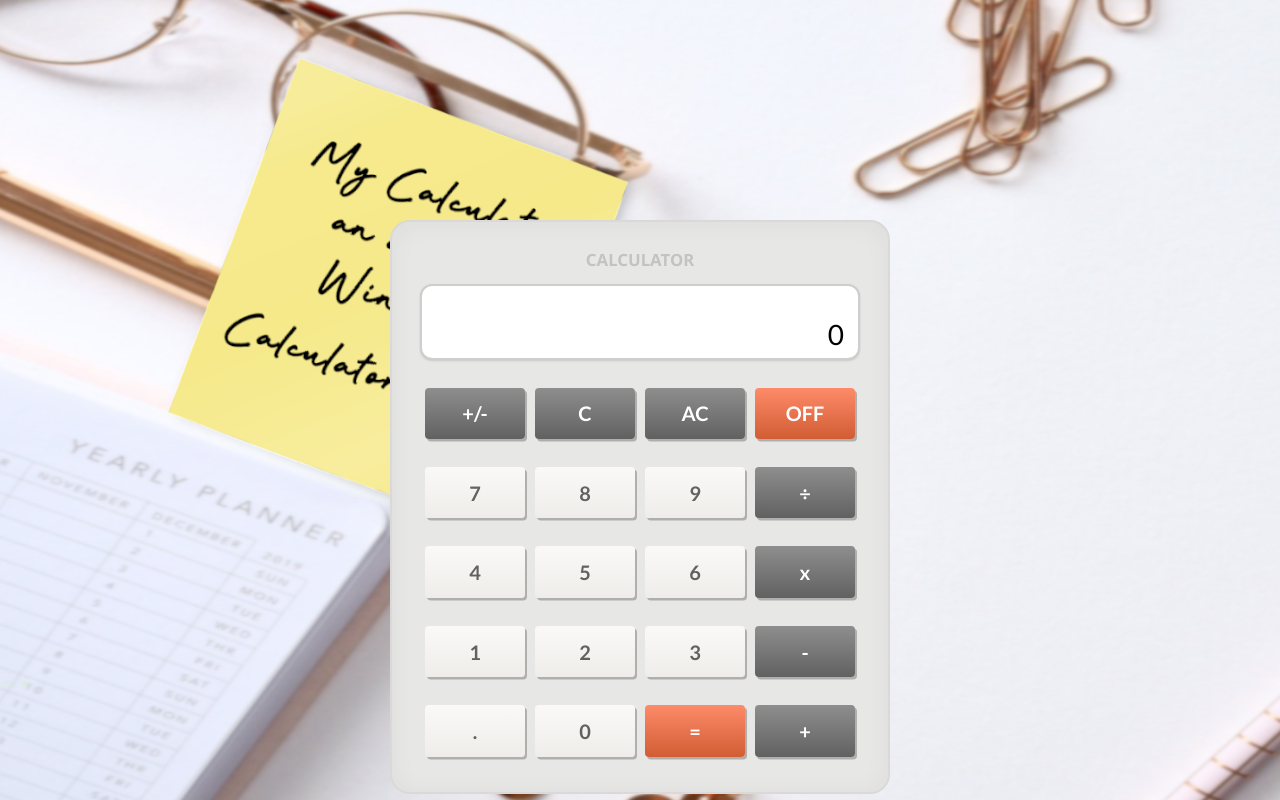
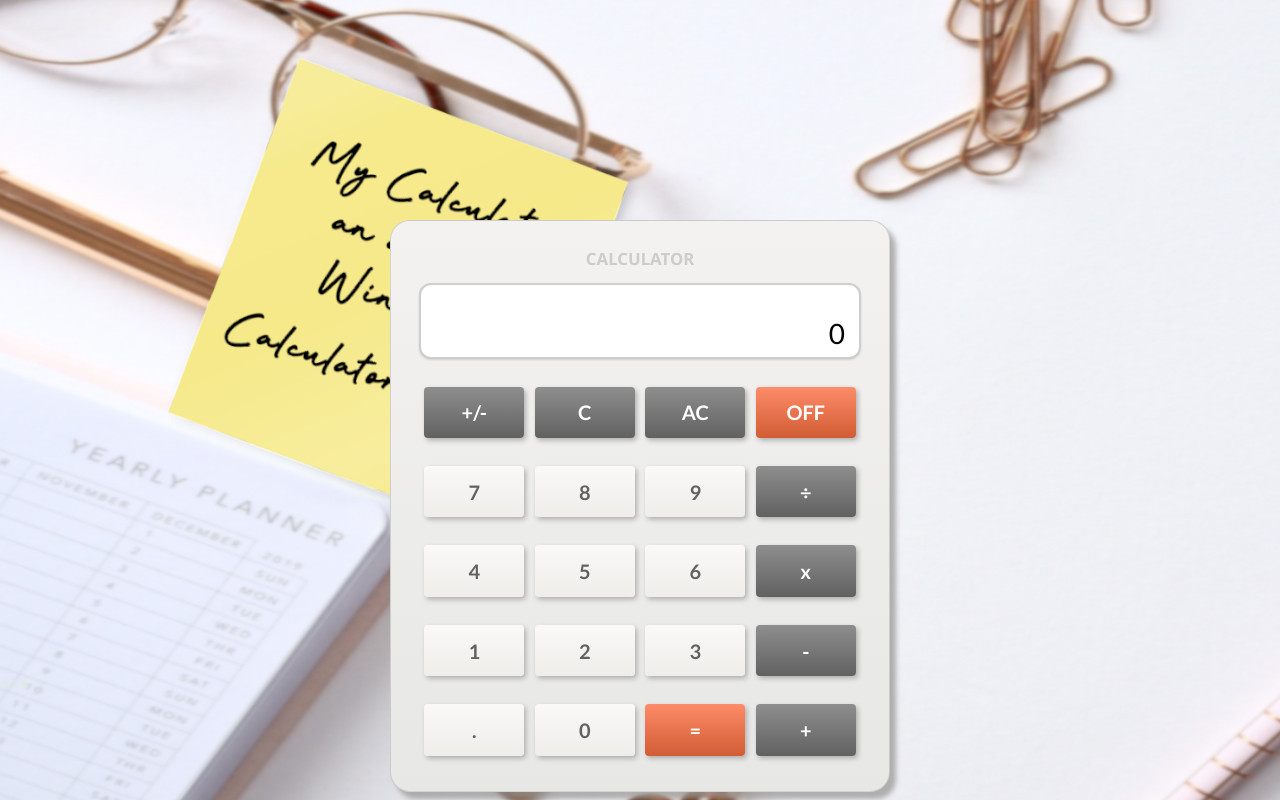
Before and after one commit to malyz01/devacadblog, a plain HTML site: page Calc/calc.html in a window 1280 px wide. Drawn offline with Linux system fonts and the light colour scheme; a web font is replaced by a local one.

Commit message:
updated calc css

```diff
--- a/Calc/calc.css
+++ b/Calc/calc.css
@@ -41,9 +41,11 @@ a:hover {
   max-width: 500px !important;
   margin: 0 auto !important;
   padding: 2rem 2rem 1.5rem !important;
-  background: #e7e7e6 !important;
+  background-image: linear-gradient(to bottom, #f3f2f1, #e7e7e6) !important;
   border-radius: 20px !important;
-  border: 2px solid #dad8d8 !important;
+  -webkit-box-shadow: 6px 10px 16px 0px rgba(138, 138, 138, 1);
+  -moz-box-shadow: 6px 10px 16px 0px rgba(138, 138, 138, 1);
+  box-shadow: 6px 7px 5px 0px rgba(153, 152, 151, 0.75) !important;
 }
 
 .title {
@@ -83,7 +85,7 @@ a:hover {
 .num {
   background: linear-gradient(#fbf9f7, #efedea) !important;
   position: relative;
-  box-shadow: 2px 2.5px #b0afae !important;
+  box-shadow: 2px 2.5px 5px #b0afae !important;
 }
 
 .num:active {
@@ -95,7 +97,7 @@ a:hover {
   background: linear-gradient(#8e8e8e, #616161) !important;
   color: white !important;
   position: relative;
-  box-shadow: 2px 2.5px #b0afae !important;
+  box-shadow: 2px 2.5px 5px #b0afae !important;
 }
 
 .misc:active {
@@ -107,7 +109,7 @@ a:hover {
   background: linear-gradient(#fe8b69, #d15d34) !important;
   color: white !important;
   position: relative;
-  box-shadow: 2px 2.5px #b0afae !important;
+  box-shadow: 2px 2.5px 5px #b0afae !important;
 }
 
 .eqOff:active {
```
